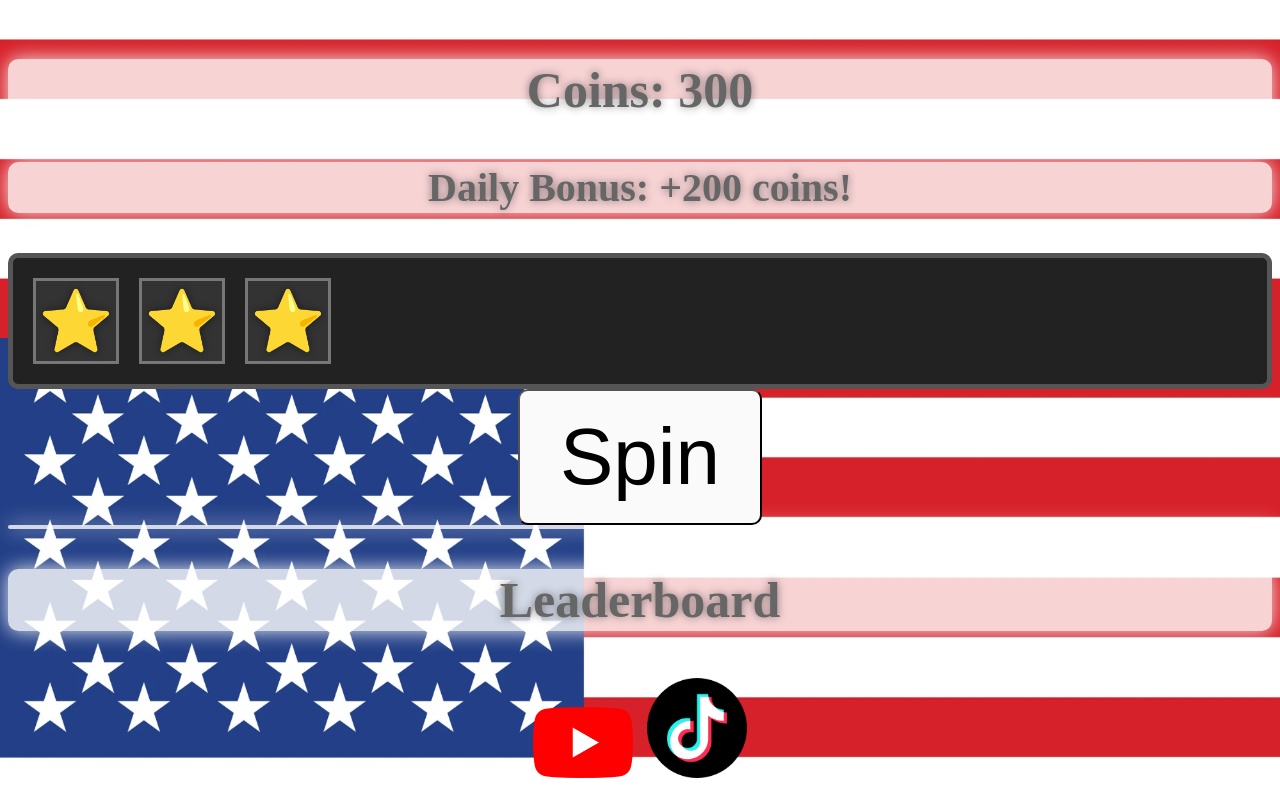
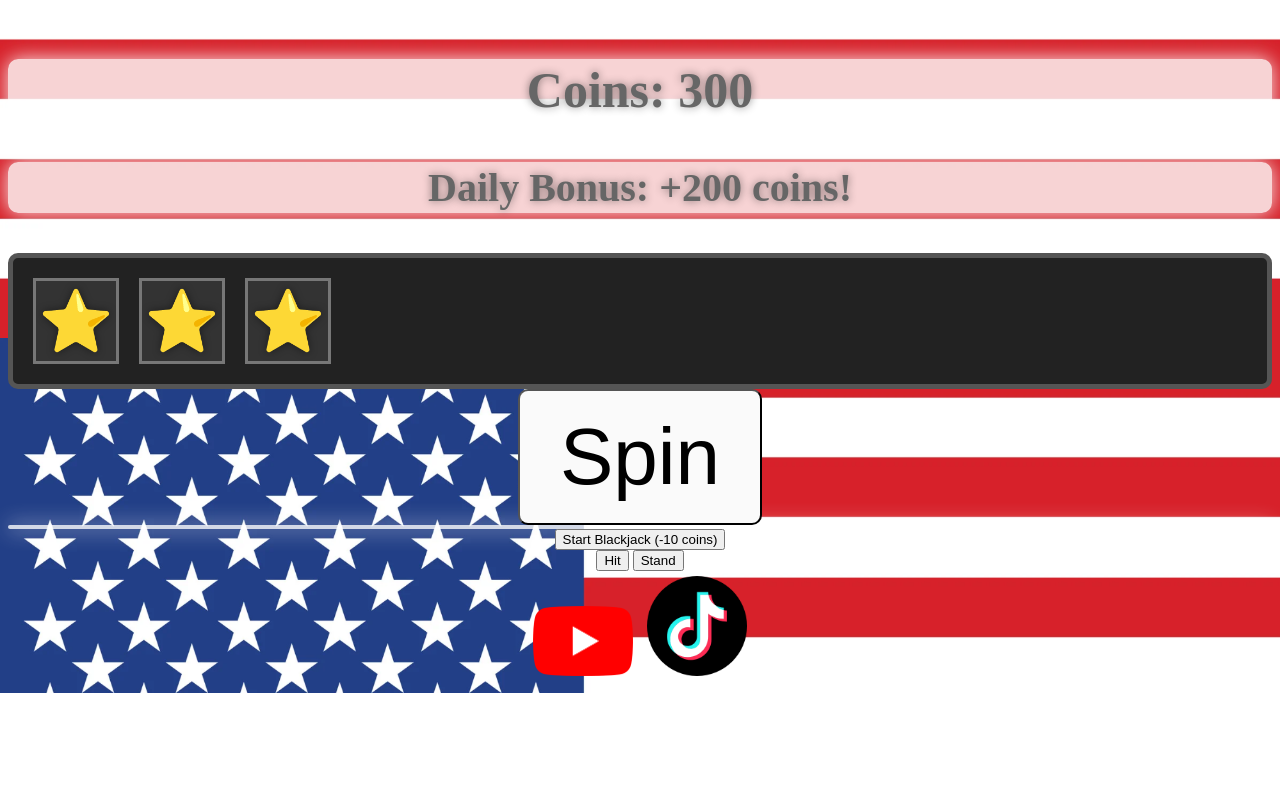
Before and after one commit to TheoMatter6643/Council, a plain HTML site: page gambling.html in a window 1280 px wide. Shown: the part 440-1235 px from the top of the page. After the commit the page ends 1133 px from the top, so only its background shows below. Drawn offline with Linux system fonts and the light colour scheme; no server answers.

Commit message:
Update gambling.html

```diff
--- a/gambling.html
+++ b/gambling.html
@@ -45,8 +45,17 @@
   border-radius: 10px;
   box-shadow: 0 0 20px rgba(255, 255, 255, 0.9);"></div>
 
-<h2 style="font-size: 50px; margin-top: 40px;">Leaderboard</h2>
-<div id="leaderboard" style="font-size: 40px;"></div>
+<!-- <h2 style="font-size: 50px; margin-top: 40px;">Leaderboard</h2>
+ <div id="leaderboard" style="font-size: 40px;"></div> -->
+
+<div id="blackjack">
+  <button id="bjStart">Start Blackjack (-10 coins)</button>
+  <div id="bjStatus"></div>
+  <div id="bjPlayer"></div>
+  <div id="bjDealer"></div>
+  <button id="bjHit">Hit</button>
+  <button id="bjStand">Stand</button>
+</div>
 
 <footer>
   <a href="https://m.youtube.com/@TheCouncilofIron" style="width: 100px; height: auto; display: inline-block; padding: 5px;">
```
